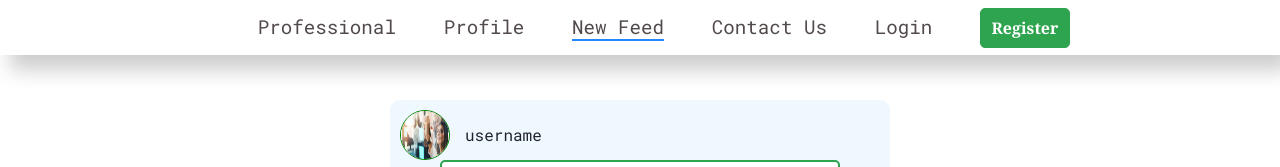
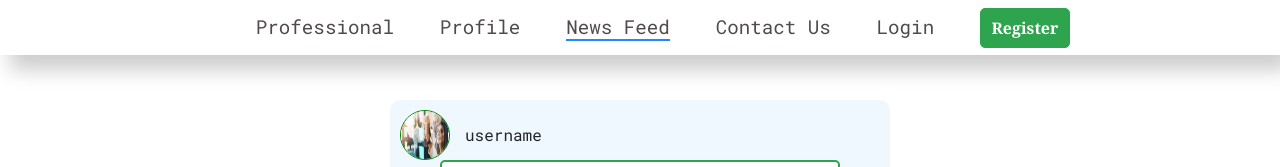
Before and after one commit to visalchrin/Professional, an Angular app: page /feed in a window 1280 px wide. Shown: the top 167 px of the page. Built offline with nearby package versions, Linux system fonts and the light colour scheme.

Commit message:
Change menu

```diff
--- a/src/app/components/navigator/navigator.component.html
+++ b/src/app/components/navigator/navigator.component.html
@@ -5,7 +5,7 @@
         <li><img class="menuBtn showMobile hide-desktop" (click)="onClickShowMenu()" src="../../../assets/{{btn}}.svg" alt="close btn"></li>
         <li class="header-navbar-item"><a routerLink="/home" routerLinkActive="header-active">Professional</a></li>
         <li class="header-navbar-item"><a href="">Profile</a></li>
-        <li class="header-navbar-item"><a routerLink="/feed" routerLinkActive="header-active">New Feed</a></li>
+        <li class="header-navbar-item"><a routerLink="/feed" routerLinkActive="header-active">News Feed</a></li>
         <li class="header-navbar-item"><a href="">Contact Us</a></li>
         <li class="header-navbar-item"><a routerLink="/login" routerLinkActive="header-active" >Login</a></li>
         <button *ngIf="!showMobileMenu" routerLink="/register" routerLinkActive="heder-active" >Register</button>
```
